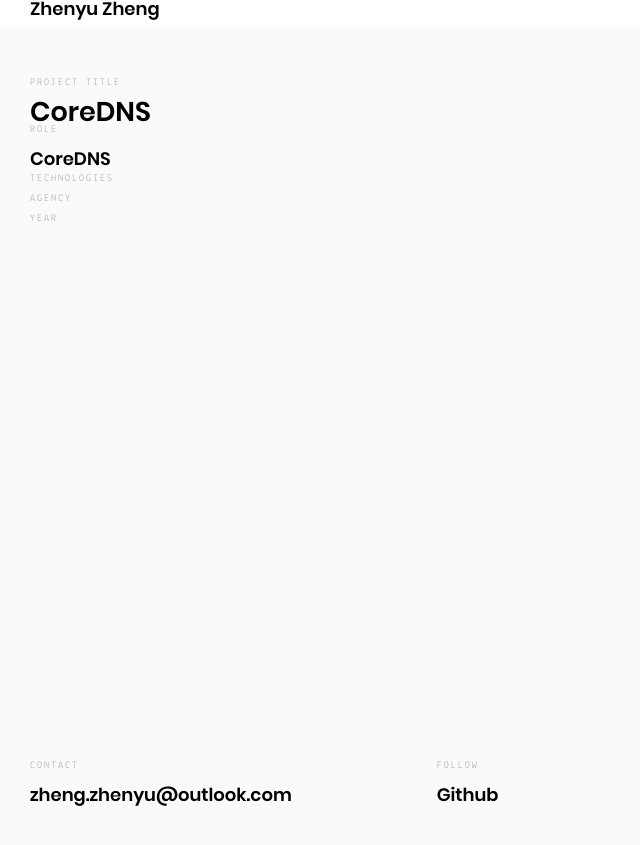
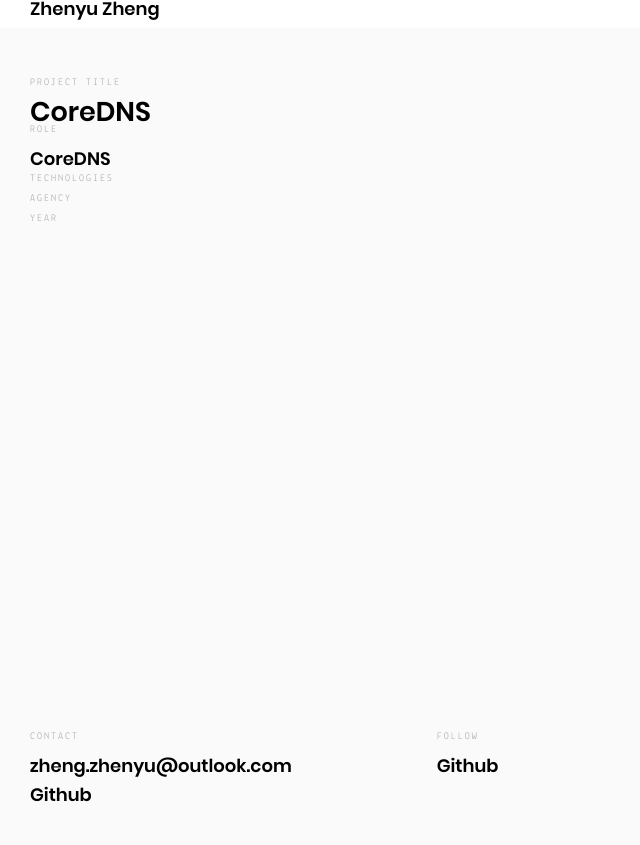
Before and after one commit to kunpengcompute/arm-landscape, a Jekyll site: the page built from _posts/cloud/2021-01-29-CoreDNS.md, in a window 1280 px wide. Shown: the top 845 px of the page, without its empty margins (0-640 px from the left). Built offline with Jekyll 4.4.1, drawn with Linux system fonts in a browser that asks for light colours.

Commit message:
Add issue link
Add issue link

```diff
--- a/_config.yml
+++ b/_config.yml
@@ -5,6 +5,7 @@ description: "Arm CI Landscape"
 keywords: "Arm, CI, Landscape"
 email: "zheng.zhenyu@outlook.com"
 github: "https://kunpengcompute.github.io/"
+issue: "https://github.com/kunpengcompute/arm-landscape/issues"
 
 # Site config
 baseurl: "/arm-landscape"
--- a/_includes/footer.html
+++ b/_includes/footer.html
@@ -2,12 +2,15 @@
 	<div class="container">
 		<section class="contact">
 			<h2>Contact</h2>
-			<a title="{{ site.email }}" href="mailto:{{ site.email }}">{{ site.email }}</a>
+			<ul>
+			    <li><a title="{{ site.email }}" href="mailto:{{ site.email }}">{{ site.email }}</a></li>
+			    <li><a title="Report Issue" href="{{ site.issue }}" target="_blank">Github</a></li>
+			</ul>
 		</section>
 		<section class="follow">
 			<h2>Follow</h2>
 			<ul>
-				<li><a title="Github" href="{{ site.github }}" target="_blank">Github</a></li>
+				<li><a title="Kunpeng Compute Team Blog" href="{{ site.github }}" target="_blank">Github</a></li>
 			</ul>
 		</section>
 	</div>
```
